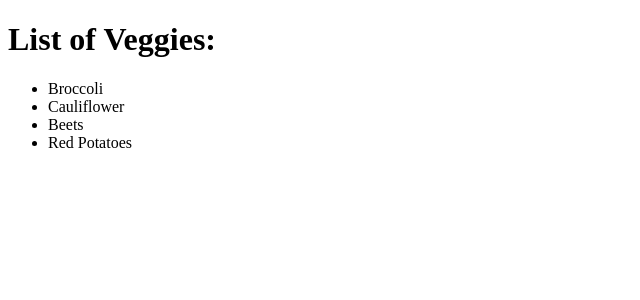
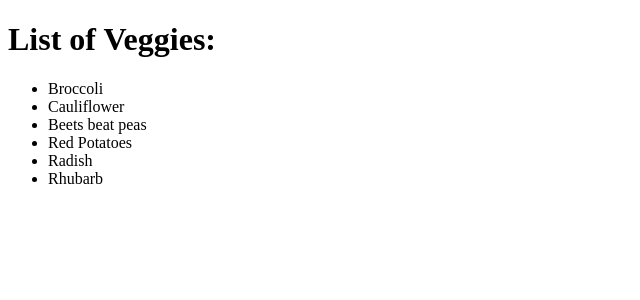
Before and after one commit to monalisa408/veggie-list, an Angular app in the folder veggie-list/: page / in a window 1280 px wide. Shown: the top 300 px of the page, without its empty margins (0-640 px from the left). Built offline with nearby package versions, Linux system fonts and the light colour scheme.

Commit message:
more red vegis

```diff
--- a/veggie-list/src/app/app.component.html
+++ b/veggie-list/src/app/app.component.html
@@ -2,6 +2,8 @@
 <ul>
   <li>Broccoli</li>
   <li>Cauliflower</li>
-  <li>Beets</li>
+  <li>Beets beat peas</li>
   <li>Red Potatoes</li>
+  <li>Radish</li>
+  <li>Rhubarb</li>
 </ul>
```
